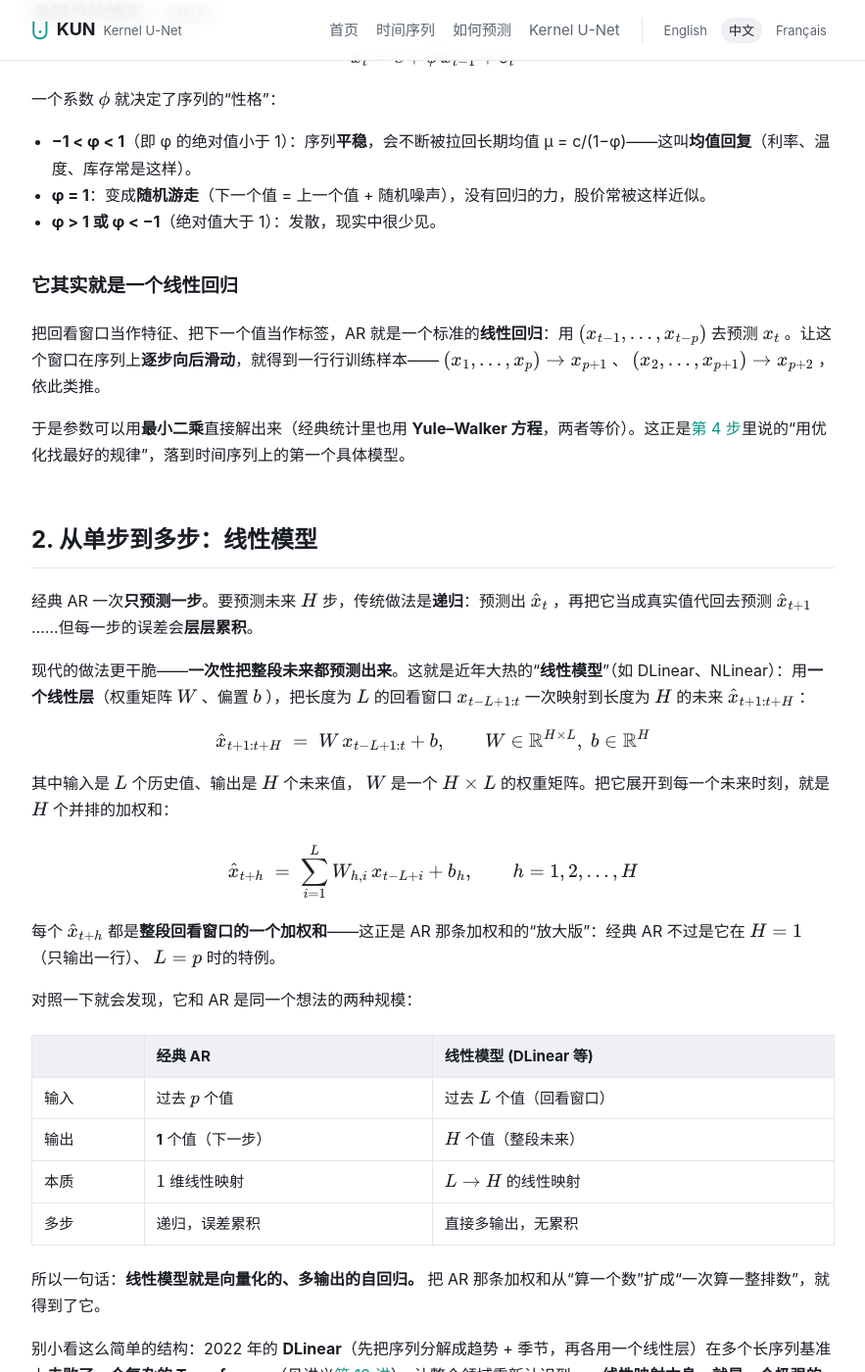
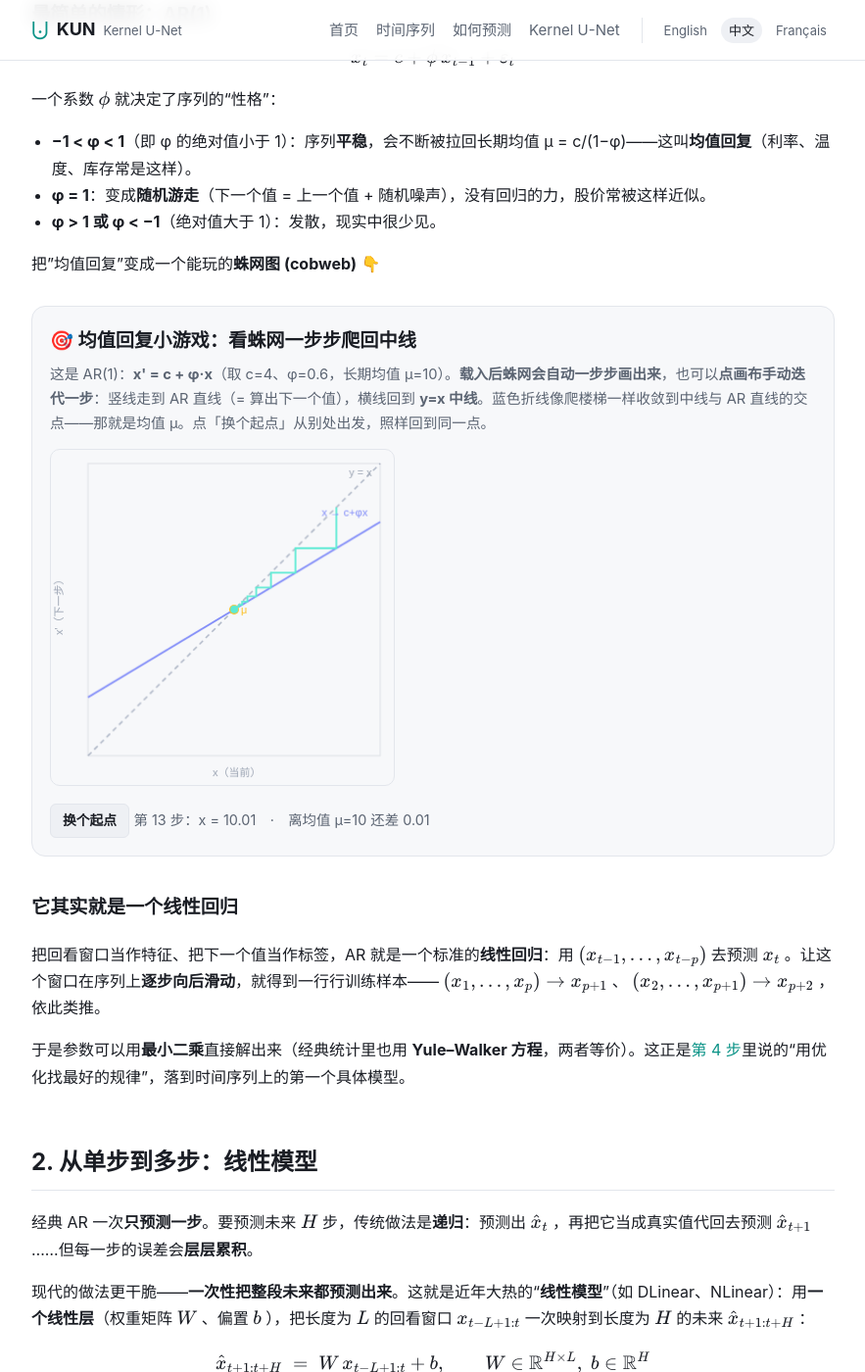
Before and after one commit to JiangYou2025/kun, a Jekyll site: the page built from zh/linear-autoregression.md, in a window 1280 px wide and 1400 px high, scrolled down 2000 px. Shown: the whole window at 98% size, without its empty margins (198-1081 px from the left). Built offline with Jekyll 4.4.1, drawn with Linux system fonts in a browser that asks for light colours; formulas are drawn with MathJax 3; comment, search, counter and statistics services are not loaded.

Commit message:
Revert "linear-autoregression: remove the AR(1) cobweb diagram game"
This reverts commit a7bf0e4732fe1a6a6be40d0b119aa90b0833c081.

```diff
--- a/zh/linear-autoregression.md
+++ b/zh/linear-autoregression.md
@@ -156,6 +156,79 @@ $$x_t = c + \phi\, x_{t-1} + \varepsilon_t$$
 - **φ = 1**：变成**随机游走**（下一个值 = 上一个值 + 随机噪声），没有回归的力，股价常被这样近似。
 - **φ > 1 或 φ < −1**（绝对值大于 1）：发散，现实中很少见。
 
+把"均值回复"变成一个能玩的**蛛网图 (cobweb)** 👇
+
+<div class="game" markdown="0">
+<h3 style="margin-top:0">🎯 均值回复小游戏：看蛛网一步步爬回中线</h3>
+<p class="hint">这是 AR(1)：<b>x' = c + φ·x</b>（取 c=4、φ=0.6，长期均值 μ=10）。<strong>载入后蛛网会自动一步步画出来</strong>，也可以<strong>点画布手动迭代一步</strong>：竖线走到 AR 直线（= 算出下一个值），横线回到 <b>y=x 中线</b>。蓝色折线像爬楼梯一样收敛到中线与 AR 直线的交点——那就是均值 μ。点「换个起点」从别处出发，照样回到同一点。</p>
+<canvas id="cw-canvas" width="352" height="344" style="width:100%;max-width:352px;border-radius:10px;border:1px solid var(--border);background:var(--surface);cursor:pointer"></canvas>
+<div style="margin-top:10px"><button id="cw-reset">换个起点</button> <span id="cw-info" style="font-size:.9rem;color:var(--muted)"></span></div>
+
+<style>
+#cw-reset{padding:5px 12px;border-radius:6px;border:1px solid var(--border);background:var(--surface-2);color:var(--text);cursor:pointer;font-size:.86rem}
+#cw-reset:hover{opacity:.85}
+</style>
+
+<script>
+(function(){
+  var cv=document.getElementById('cw-canvas'); if(!cv) return;
+  var ctx=cv.getContext('2d'); var info=document.getElementById('cw-info');
+  var W=352,H=344, ML=38,MR=14,MT=14,MB=30, PW=W-ML-MR, PH=H-MT-MB;
+  var XMAX=20, c=4, phi=0.6, mu=c/(1-phi), TAU=Math.PI*2;
+  function f(x){ return c+phi*x; }
+  function gx(v){ return ML+PW*v/XMAX; }
+  function gy(v){ return MT+PH*(1-v/XMAX); }
+  var pts=[], steps=0;
+
+  function status(){
+    var cur=pts[pts.length-1][0];
+    info.innerHTML='第 '+steps+' 步：x = '+cur.toFixed(2)+'　·　离均值 μ=10 还差 '+Math.abs(cur-mu).toFixed(2);
+  }
+  function draw(){
+    ctx.clearRect(0,0,W,H);
+    ctx.strokeStyle='rgba(150,160,180,0.25)';ctx.lineWidth=1;ctx.strokeRect(ML,MT,PW,PH);
+    ctx.strokeStyle='rgba(150,160,180,0.75)';ctx.setLineDash([5,4]);ctx.lineWidth=1.5;
+    ctx.beginPath();ctx.moveTo(gx(0),gy(0));ctx.lineTo(gx(XMAX),gy(XMAX));ctx.stroke();ctx.setLineDash([]);
+    ctx.strokeStyle='#818cf8';ctx.lineWidth=2;
+    ctx.beginPath();ctx.moveTo(gx(0),gy(f(0)));ctx.lineTo(gx(XMAX),gy(f(XMAX)));ctx.stroke();
+    ctx.fillStyle='#fbbf24';ctx.beginPath();ctx.arc(gx(mu),gy(mu),5,0,TAU);ctx.fill();
+    ctx.strokeStyle='#5eead4';ctx.lineWidth=1.8;ctx.beginPath();
+    for(var i=0;i<pts.length;i++){ var px=gx(pts[i][0]),py=gy(pts[i][1]); if(i===0)ctx.moveTo(px,py); else ctx.lineTo(px,py); }
+    ctx.stroke();
+    var last=pts[pts.length-1];
+    ctx.fillStyle='#5eead4';ctx.beginPath();ctx.arc(gx(last[0]),gy(last[1]),4,0,TAU);ctx.fill();
+    ctx.font='11px sans-serif';
+    ctx.fillStyle='#9aa3b2';ctx.fillText('y = x',gx(XMAX)-32,gy(XMAX)+13);
+    ctx.fillStyle='#818cf8';ctx.fillText('x → c+φx',gx(XMAX)-60,gy(f(XMAX))-6);
+    ctx.fillStyle='#fbbf24';ctx.fillText('μ',gx(mu)+7,gy(mu)+4);
+    ctx.fillStyle='#9aa3b2';ctx.fillText('x（当前）',ML+PW/2-22,H-9);
+    ctx.save();ctx.translate(12,MT+PH/2+26);ctx.rotate(-TAU/4);ctx.fillText("x'（下一步）",0,0);ctx.restore();
+  }
+  var MAXSTEPS=14, timer=null;
+  function stopAuto(){ if(timer){ clearInterval(timer); timer=null; } }
+  function step(){
+    if(steps>=MAXSTEPS) return;
+    var x=pts[pts.length-1][0], fx=f(x);
+    pts.push([x,fx]); pts.push([fx,fx]); steps++;
+    draw(); status();
+  }
+  function autorun(){
+    stopAuto();
+    timer=setInterval(function(){ step(); if(steps>=MAXSTEPS) stopAuto(); }, 420);
+  }
+  function reset(start){
+    stopAuto();
+    var x0=(start==null)?(2+Math.random()*16):start;
+    pts=[[x0,x0]]; steps=0; draw(); status();
+    autorun();
+  }
+  cv.addEventListener('click',function(){ stopAuto(); step(); });
+  document.getElementById('cw-reset').addEventListener('click',function(){ reset(); });
+  reset(17);
+})();
+</script>
+</div>
+
 ### 它其实就是一个线性回归
 
 把回看窗口当作特征、把下一个值当作标签，AR 就是一个标准的**线性回归**：用 $$(x_{t-1}, \ldots, x_{t-p})$$ 去预测 $$x_t$$ 。让这个窗口在序列上**逐步向后滑动**，就得到一行行训练样本—— $$(x_1,\ldots,x_p)\to x_{p+1}$$ 、 $$(x_2,\ldots,x_{p+1})\to x_{p+2}$$ ，依此类推。
```
